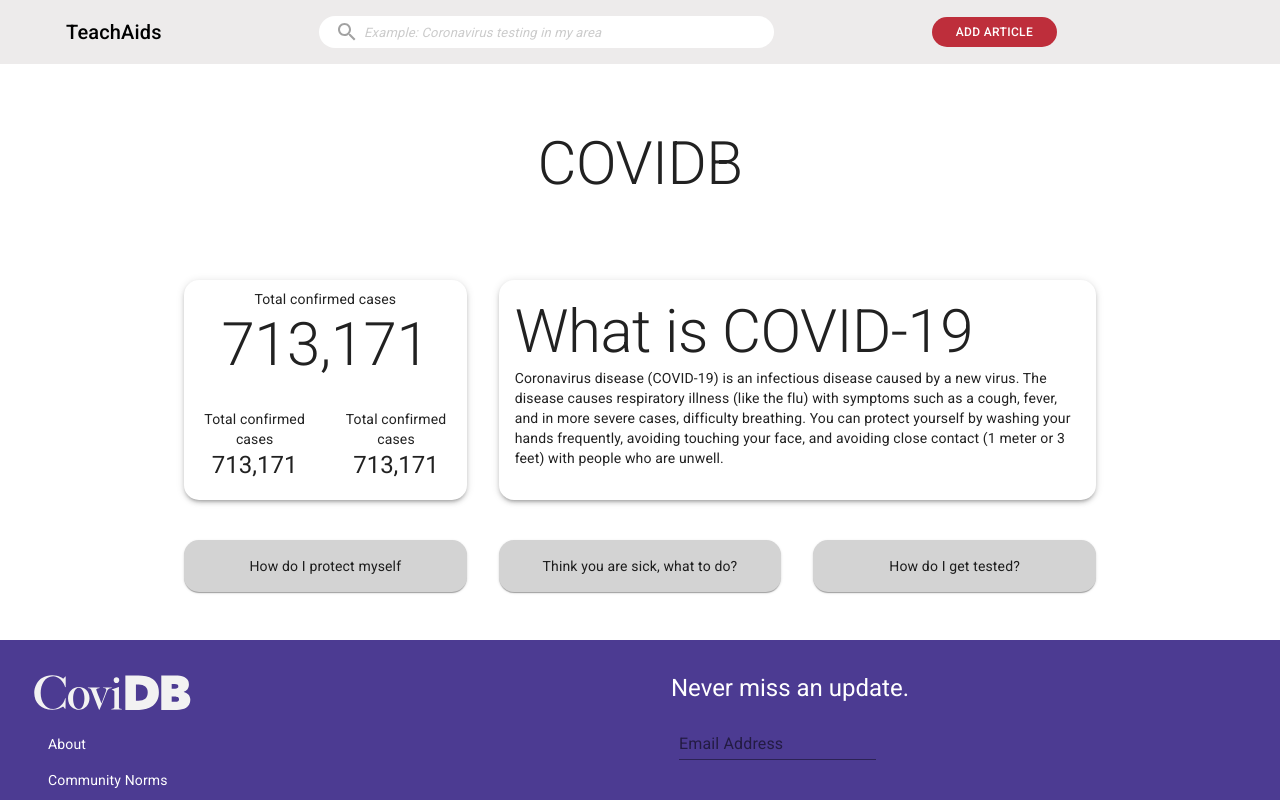
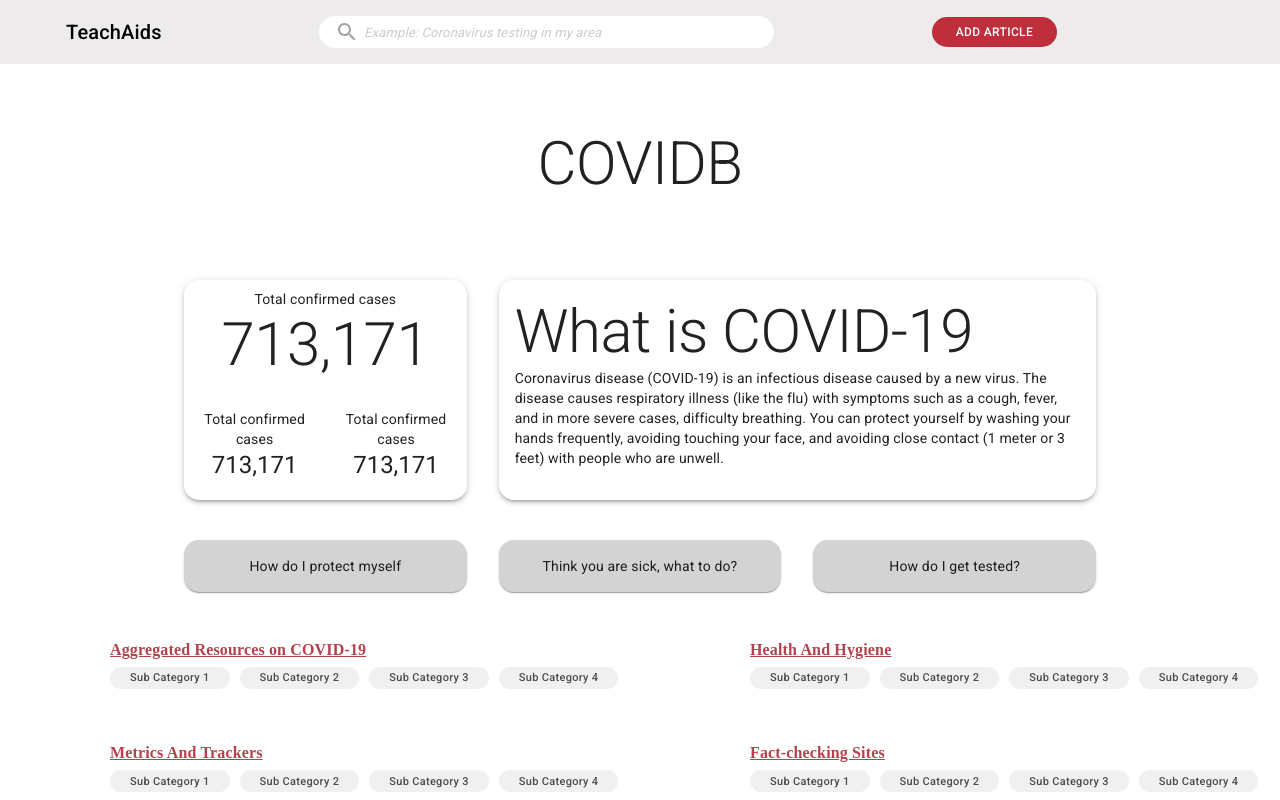
Before and after one commit to kevin20841/covidb-app, a React (Create React App) app: page / in a window 1280 px wide. Shown: the top 800 px of the page. Built offline with nearby package versions, Linux system fonts and the light colour scheme.

Commit message:
Implemented the Sections layout and built reusable card component

```diff
--- a/src/Home.js
+++ b/src/Home.js
@@ -5,6 +5,7 @@
 import { makeStyles } from "@material-ui/core/styles";
 import Container from "@material-ui/core/Container";
 import Box from "@material-ui/core/Box";
+import SectionCards from "./SectionCards"
 
 const useStyles = makeStyles(theme => ({
   icon: {
@@ -223,6 +224,7 @@
           </Grid>
         </Container>
       </div>
+      <SectionCards />
     </>
   );
 }
--- /dev/null
+++ b/src/SectionCard.js
@@ -0,0 +1,75 @@
+import React from 'react';
+
+import { makeStyles } from '@material-ui/core/styles';
+import { List, ListItem } from '@material-ui/core';
+import Button from '@material-ui/core/Button';
+import Paper from '@material-ui/core/Paper';
+
+// import MenuIcon from '@material-ui/icons/Menu';
+// import SearchIcon from '@material-ui/icons/Search';
+// import Button from '@material-ui/core/Button';
+
+let listOfCategories = ["Sub Category 1", "Sub Category 2", "Sub Category 3", "Sub Category 4"];
+
+const useStyles = makeStyles((theme) => ({
+  root: {
+    flexGrow: 1,
+    marginBottom: '40px',
+  },
+  title: {
+    color:'#B4424C',
+    font: 'Bold 16px/19px Montserrat',
+    marginLeft: '20px',
+    position: 'relative',
+    left: '90px',
+  },
+  flexContainer: {
+    display: 'block',
+    flexDirection: 'row',
+    alignItems: "center",
+    padding: 0,
+    color: 'black',
+    marginLeft: '20px',
+    marginTop: '7px',
+    position: 'relative',
+    left: '90px',
+    marginRight: '60px'
+
+  },
+  categoryButton: {
+    fontSize: '11px',
+    height: '22px',
+    marginRight: '10px',
+    marginBottom: '6px',
+    color:'#4D4D4D',
+    borderRadius: '14px',
+    overflow: 'hidden',
+    whiteSpace: 'nowrap',
+    backgroundColor: '#F0F0F0',
+    '&:hover': {
+      backgroundColor: '#A2A2A2',
+    },
+    padding: '2px 20px',
+    textTransform: 'capitalize',
+
+  }
+}));
+
+export default function SectionCard(props) {
+  const classes = useStyles();
+
+  return (
+    <div className={classes.root}>
+        <a href={"./section"} className={classes.title} >
+            {props.titleText}
+        </a>
+        <List className={classes.flexContainer}>
+            {listOfCategories.map((value)=> {
+                console.log(value);
+            return <Button className={classes.categoryButton} isSecondary={true}> {value}</Button>
+        })}
+        </List>
+
+    </div>
+  );
+}
--- a/src/SectionCards.js
+++ b/src/SectionCards.js
@@ -1,22 +1,71 @@
 import React from 'react';
 
 import { makeStyles } from '@material-ui/core/styles';
+import SectionCard from "./SectionCard"
+import Grid from '@material-ui/core/Grid';
+import Paper from '@material-ui/core/Paper';
+import { relative } from 'upath';
+
+
+
 // import MenuIcon from '@material-ui/icons/Menu';
 // import SearchIcon from '@material-ui/icons/Search';
 // import Button from '@material-ui/core/Button';
 
+let sectionTitles = [["Aggregated Resources on COVID-19", "Health And Hygiene"], ["Metrics And Trackers", "Fact-checking Sites"],
+ ["Countries", "Legal"], ["Simulations/Projections", "Historical Pandemics"]];
+
 const useStyles = makeStyles((theme) => ({
   root: {
     flexGrow: 1,
+    backgroundColor: 'white',
+    justifyContent: 'center',
+    marginBottom: '80px',
+    backgroundColor: 'white',
   },
+  paper: {
+    padding: theme.spacing(1),
+    textAlign: 'center',
+    color: theme.palette.text.secondary,
+  },
+  gridItem:{
+    // position: 'relative',
+    // left: '90px',
+    //marginLeft: '60px',
+    display: 'block',
+
+  },
+  row:{
+  }
 }));
 
 export default function SectionCards() {
   const classes = useStyles();
 
+  function FormRow(props) {
+    return (
+      <React.Fragment className={classes.row}>
+        <Grid item xs={6} className={classes.gridItem}>
+          <SectionCard titleText={props.items[0]}/>
+        </Grid>
+        <Grid item xs={6} className={classes.gridItem}>
+          <SectionCard titleText={props.items[1]}/>
+        </Grid>
+
+      </React.Fragment>
+    );
+  }
+
   return (
     <div className={classes.root}>
-      Hey here's where sections will go
-    </div>
+      <Grid container spacing={1}>
+
+      {sectionTitles.map((value)=> {
+        return <Grid container item xs={12} spacing={3} key={value}>
+          <FormRow items={value} key={value}/>
+        </Grid>
+      })}
+    </Grid>
+  </div>
   );
 }
```
